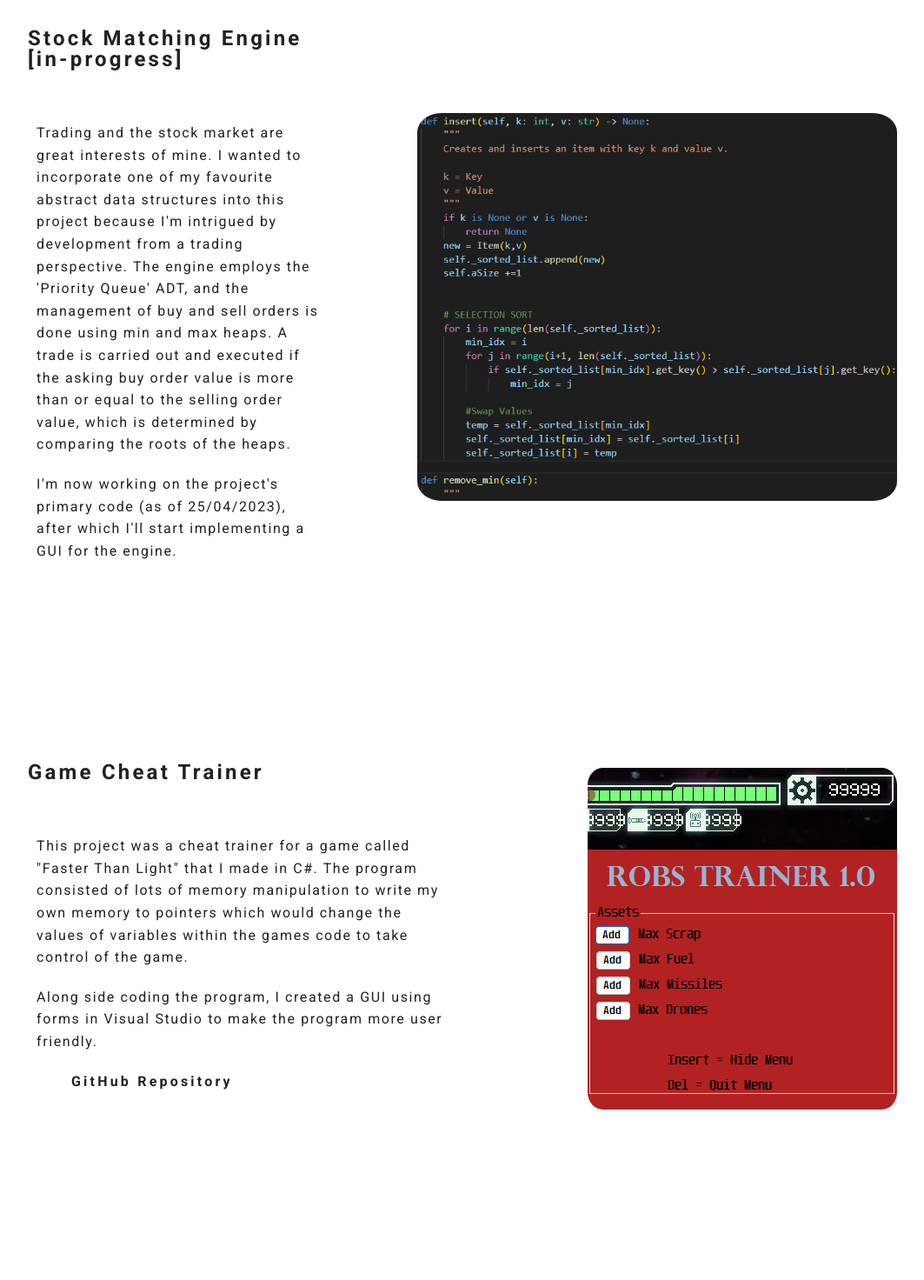
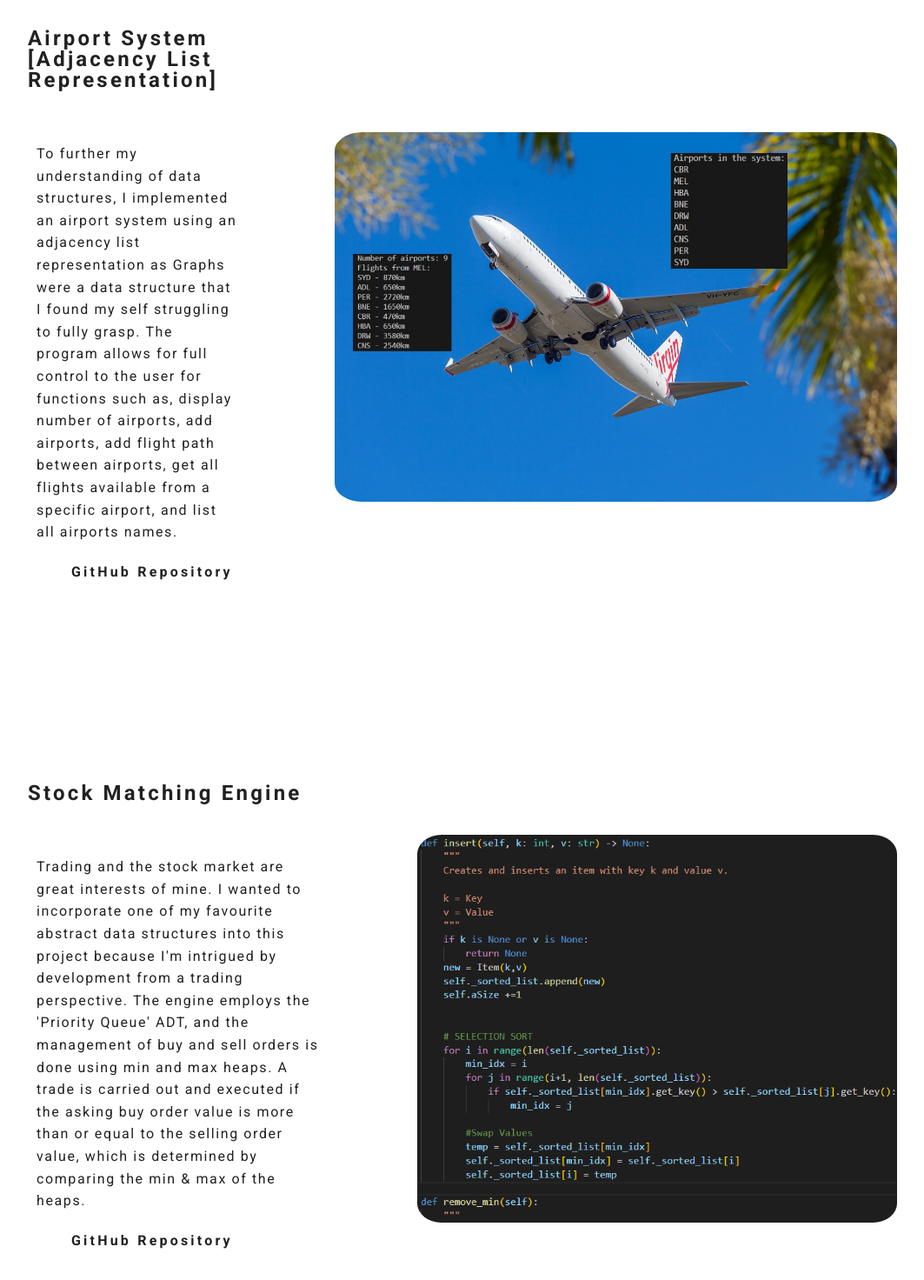
Before and after one commit to RobertW22/Portfolio-Website, a plain HTML site: page project.html in a window 1280 px wide. Shown: the part 260-1732 px from the top of the page at 87% size, without its empty margins (108-1171 px from the left). Drawn offline with Linux system fonts and the light colour scheme.

Commit message:
Added Airport System

```diff
--- a/project.html
+++ b/project.html
@@ -31,16 +31,16 @@
 
     <h1 id="project_heading">Projects</h1>
 
+    <!-- Project 1 Contents  -->
     <section class="text_and_image_content">
       <div class="intro_text_container">
-        <h2 class="project_sub_heading">Stock Matching Engine [in-progress]</h2>
+        <h2 class="project_sub_heading">Airport System [Adjacency List Representation]</h2>
         <p>
-            <p>Trading and the stock market are great interests of mine.
-              I wanted to incorporate one of my favourite abstract data structures into this project because I'm intrigued by development from a trading perspective.
-              The engine employs the 'Priority Queue' ADT, and the management of buy and sell orders is done using min and max heaps.
-              A trade is carried out and executed if the asking buy order value is more than or equal to the selling order value, which is determined by comparing the roots of the heaps.
+            <p>To further my understanding of data structures, I implemented an airport system using an adjacency list representation as Graphs were
+              a data structure that I found my self struggling to fully grasp. The program allows for full control to the user for functions such as, display number of airports,
+              add airports, add flight path between airports, get all flights available from a specific airport, and list all airports names.
               </p>
-            <p>I'm now working on the project's primary code (as of 25/04/2023), after which I'll start implementing a GUI for the engine.</p>
+              <p><a href="https://github.com/RobertW22/Airport-System">GitHub Repository</a></p>
 
 
 
@@ -48,14 +48,37 @@
         </p>
       </div>
       <div>
-        <img src="images/PrioQueue.png" alt="project 1 image">
+        <img src="images/Thumbnail.jpg" alt="project 1 image">
+
+      </div>
+    </section>
+
+    <!-- Project 2 Contents  -->
+    <section class="text_and_image_content">
+      <div class="intro_text_container">
+        <h2 class="project_sub_heading">Stock Matching Engine</h2>
+        <p>
+            <p>Trading and the stock market are great interests of mine.
+              I wanted to incorporate one of my favourite abstract data structures into this project because I'm intrigued by development from a trading perspective.
+              The engine employs the 'Priority Queue' ADT, and the management of buy and sell orders is done using min and max heaps.
+              A trade is carried out and executed if the asking buy order value is more than or equal to the selling order value, which is determined by comparing the min & max of the heaps.
+              </p>
+              <p><a href="https://github.com/RobertW22/Stock-Matching-Engine">GitHub Repository</a></p>
+
+
+
+
+        </p>
+      </div>
+      <div>
+        <img src="images/PrioQueue.png" alt="project 2 image">
 
       </div>
     </section>
 
 
 
-    <!-- Project 1 Contents  -->
+    <!-- Project 3 Contents  -->
     <section class="text_and_image_content">
       <div class="intro_text_container">
         <h2 class="project_sub_heading">Game Cheat Trainer</h2>
@@ -71,12 +94,12 @@
         </p>
       </div>
       <div>
-        <img src="images/Trainer.png" alt="project 1 image">
+        <img src="images/Trainer.png" alt="project 3 image">
 
       </div>
     </section>
 
-    <!-- Project 2 Contents  -->
+    <!-- Project 4 Contents  -->
     <section class="text_and_image_content">
       <div class="intro_text_container">
         <h2 class="project_sub_heading">This Website!</h2>
@@ -88,7 +111,7 @@
         </p>
       </div>
       <div>
-        <img src="images/GoogleThatsMe.png" alt="project 2 image">
+        <img src="images/GoogleThatsMe.png" alt="project 4 image">
 
       </div>
     </section>
```
Also changed, not shown: images/Thumbnail.jpg (added).
